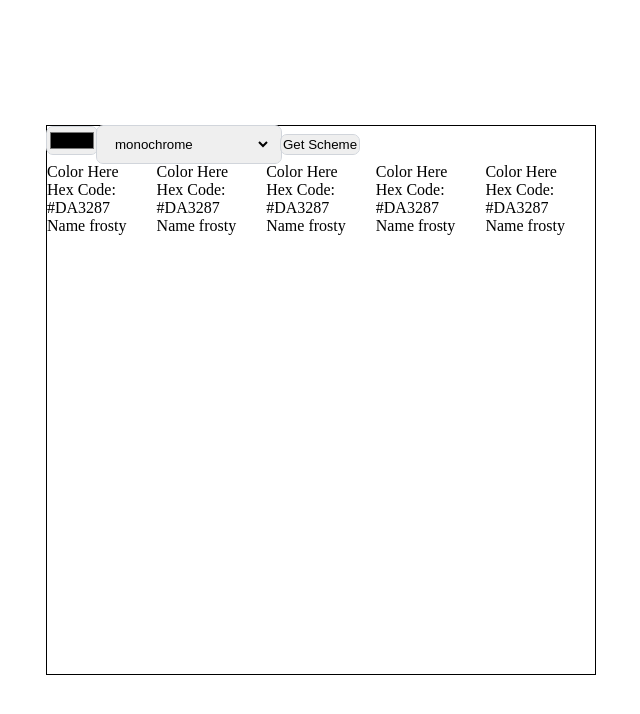
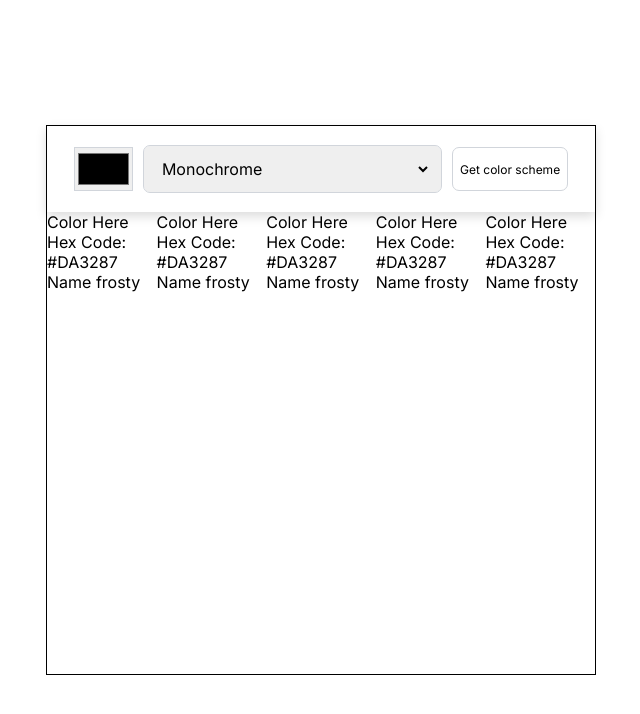
Before and after one commit to LucianiChristian/colorSchemeGenerator, a React (Vite) app: page / in a window 1280 px wide. Shown: the top 714 px of the page, without its empty margins (319-959 px from the left). Built offline with nearby package versions, Linux system fonts and the light colour scheme.

Commit message:
Complete basic header styling

```diff
--- a/src/App.module.css
+++ b/src/App.module.css
@@ -1,11 +1,26 @@
+@import url('https://fonts.googleapis.com/css2?family=Inter&display=swap');
+
 :root {
     --light-grey: #D1D5DB;
+
+    --padding-small: 8px 16px;
+    --padding: 11px 13px;
+    --padding-large: 20px 28px;
+
+    --border-radius: 6px;
+
+    --fontsize-small: 0.75rem;
+    --fontsize-medium: 1rem;
+
+    --box-shadow: 0px 4px 11px rgba(0, 0, 0, 0.15);
 }
 
 * {
     box-sizing: border-box;
     margin: 0;
     padding: 0;
+
+    font-family: "Inter", sans-serif;
 }
 
 .pageContainer {
@@ -20,5 +35,11 @@
     height: 550px;
     width: 550px;
 
+    font-family: "Inter", sans-serif;
+
     border: 1px solid black;
 }
+
+button {
+    cursor: pointer;
+}
--- a/src/Components/ColorForm/ColorForm.jsx
+++ b/src/Components/ColorForm/ColorForm.jsx
@@ -5,16 +5,16 @@ export default function ColorForm() {
         <div className={classes.container}>
             <input type="color"/>
             <select>
-                <option value="monochrome">monochrome</option>
-                <option value="monochrome-dark">monochrome-dark</option>
-                <option value="monochrome-light">monochrome-light</option>
-                <option value="analogic">analogic</option>
-                <option value="complement">complement</option>
-                <option value="analogic-complement">analogic-complement</option>
-                <option value="triad">triad</option>
-                <option value="quad">quad</option>
+                <option value="monochrome">Monochrome</option>
+                <option value="monochrome-dark">Monochrome-dark</option>
+                <option value="monochrome-light">Monochrome-light</option>
+                <option value="analogic">Analogic</option>
+                <option value="complement">Complement</option>
+                <option value="analogic-complement">Analogic-complement</option>
+                <option value="triad">Triad</option>
+                <option value="quad">Quad</option>
             </select>
-            <button>Get Scheme</button>
+            <button>Get color scheme</button>
         </div>
     )
 }
--- a/src/Components/ColorForm/ColorForm.module.css
+++ b/src/Components/ColorForm/ColorForm.module.css
@@ -1,10 +1,56 @@
+.container {
+    padding: var(--padding-large);
+
+    display: flex;
+    justify-content: center;
+    align-items: center;
+    gap: 12px;
+
+    box-shadow: var(--box-shadow);
+}
+
 .container > * {
     border-color: transparent;
-    border-radius: 6px;
     outline: 1px solid var(--light-grey);
 }
 
+input[type="color"] {
+    height: 42px;
+    width: 60px;
+}
+
 select {
-    padding: 9px 13px;
+    padding: var(--padding);
+    border-radius: var(--border-radius);
     border-right: solid 10px transparent;
+    font-size: var(--fontsize-medium);
+
+    width: 312px;
 }
+
+option {
+    font-size: var(--fontsize-medium);
+}
+
+
+button {
+    height: 42px;
+    width: 120px;
+
+    border-radius: var(--border-radius);
+
+    background-color: transparent;
+    font-size: var(--fontsize-small);
+
+    transition: all 0.1s;
+}
+
+button:hover {
+    filter: brightness(0.8);
+}
+
+button:active {
+    filter: brightness(0.5);
+    transform: scale(0.99);
+    background-image: linear-gradient(rgba(128, 128, 128, 0.1), rgba(128, 128, 128, 0.15));
+}
```
